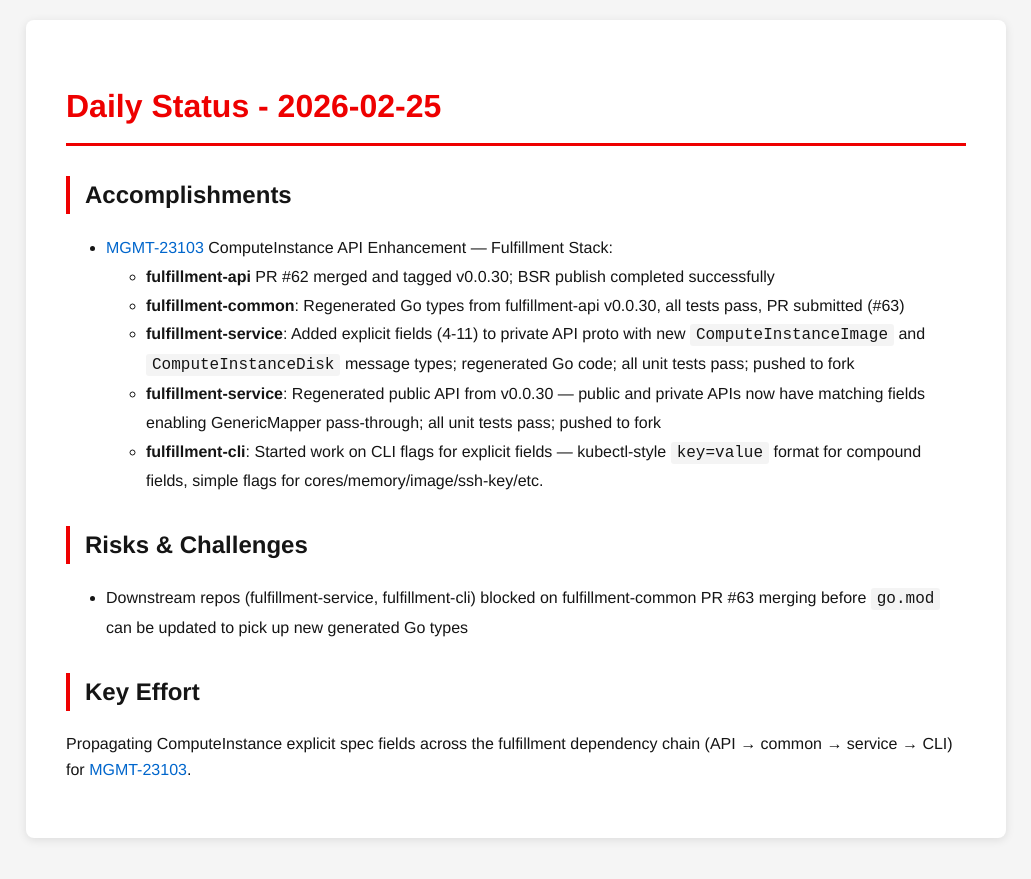
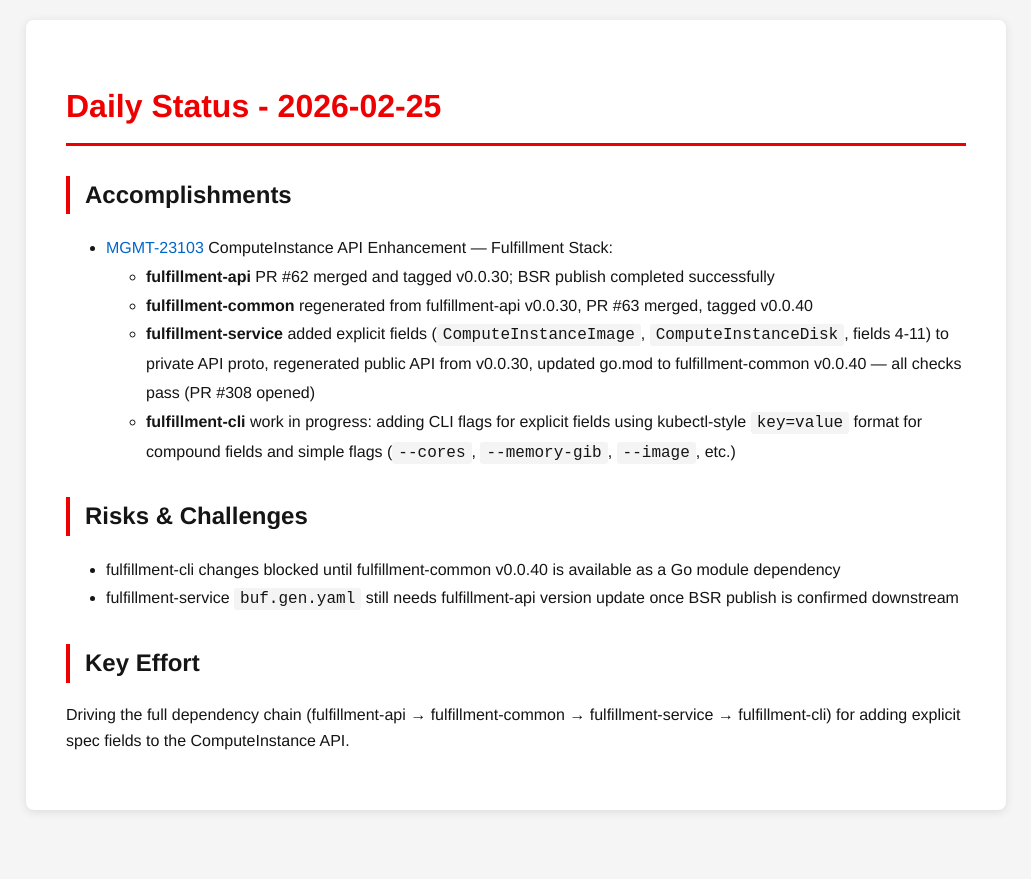
Before and after one commit to tzvatot/daily-status, a Jekyll site: the page built from 2026-02-25.md, in a window 1280 px wide. Shown: the top 879 px of the page, without its empty margins (124-1155 px from the left). Built offline with Jekyll 4.4.1, drawn with Linux system fonts in a browser that asks for light colours.

Commit message:
Daily status update - 2026-02-25

```diff
--- a/2026-02-25.md
+++ b/2026-02-25.md
@@ -7,15 +7,18 @@ date: 2026-02-25
 # Daily Status - 2026-02-25
 
 ## Accomplishments
+
 - [MGMT-23103](https://issues.redhat.com/browse/MGMT-23103) ComputeInstance API Enhancement — Fulfillment Stack:
   - **fulfillment-api** PR #62 merged and tagged v0.0.30; BSR publish completed successfully
-  - **fulfillment-common**: Regenerated Go types from fulfillment-api v0.0.30, all tests pass, PR submitted (#63)
-  - **fulfillment-service**: Added explicit fields (4-11) to private API proto with new `ComputeInstanceImage` and `ComputeInstanceDisk` message types; regenerated Go code; all unit tests pass; pushed to fork
-  - **fulfillment-service**: Regenerated public API from v0.0.30 — public and private APIs now have matching fields enabling GenericMapper pass-through; all unit tests pass; pushed to fork
-  - **fulfillment-cli**: Started work on CLI flags for explicit fields — kubectl-style `key=value` format for compound fields, simple flags for cores/memory/image/ssh-key/etc.
+  - **fulfillment-common** regenerated from fulfillment-api v0.0.30, PR #63 merged, tagged v0.0.40
+  - **fulfillment-service** added explicit fields (`ComputeInstanceImage`, `ComputeInstanceDisk`, fields 4-11) to private API proto, regenerated public API from v0.0.30, updated go.mod to fulfillment-common v0.0.40 — all checks pass (PR #308 opened)
+  - **fulfillment-cli** work in progress: adding CLI flags for explicit fields using kubectl-style `key=value` format for compound fields and simple flags (`--cores`, `--memory-gib`, `--image`, etc.)
 
 ## Risks & Challenges
-- Downstream repos (fulfillment-service, fulfillment-cli) blocked on fulfillment-common PR #63 merging before `go.mod` can be updated to pick up new generated Go types
+
+- fulfillment-cli changes blocked until fulfillment-common v0.0.40 is available as a Go module dependency
+- fulfillment-service `buf.gen.yaml` still needs fulfillment-api version update once BSR publish is confirmed downstream
 
 ## Key Effort
-Propagating ComputeInstance explicit spec fields across the fulfillment dependency chain (API → common → service → CLI) for [MGMT-23103](https://issues.redhat.com/browse/MGMT-23103).
+
+Driving the full dependency chain (fulfillment-api → fulfillment-common → fulfillment-service → fulfillment-cli) for adding explicit spec fields to the ComputeInstance API.
```
